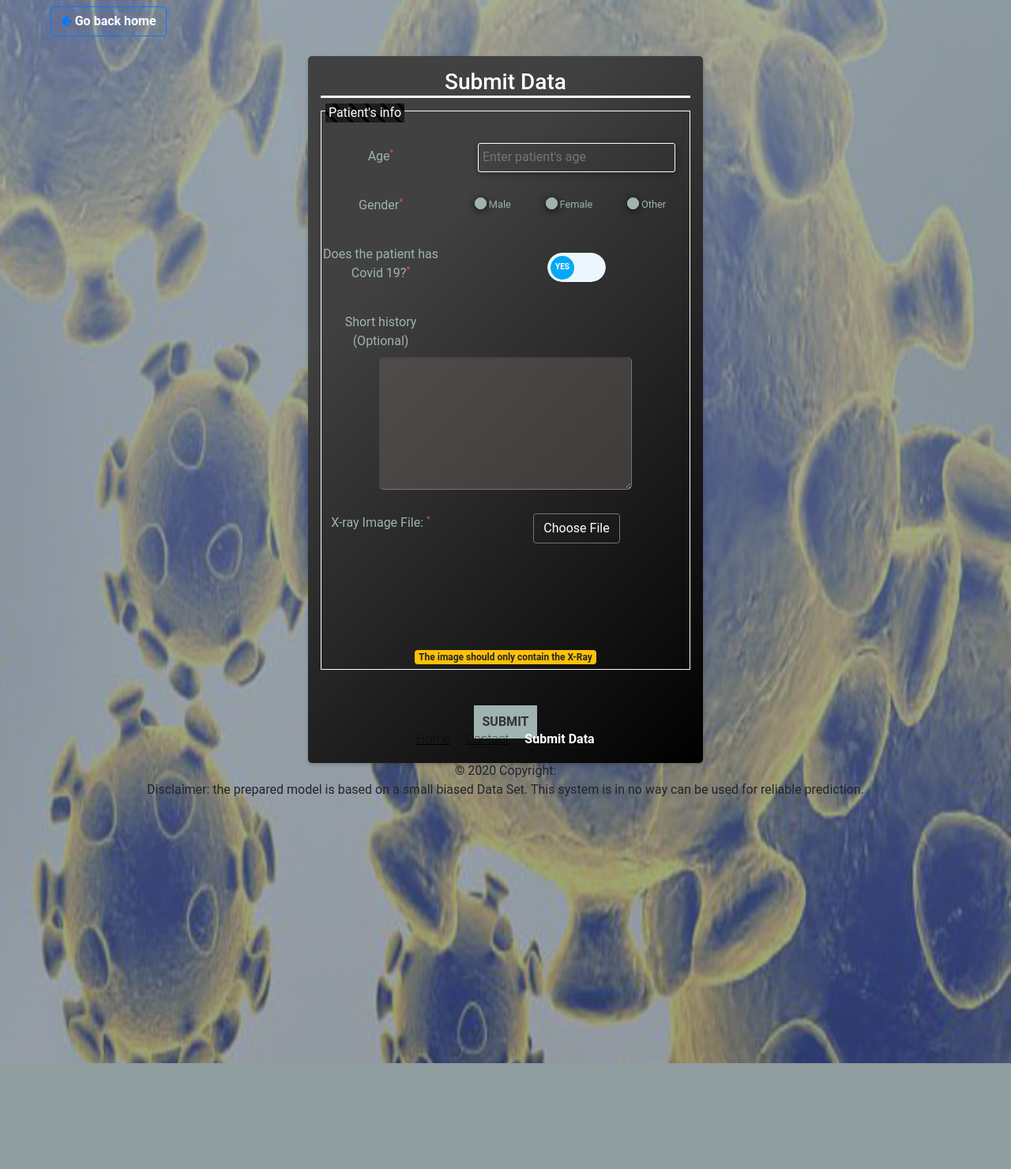
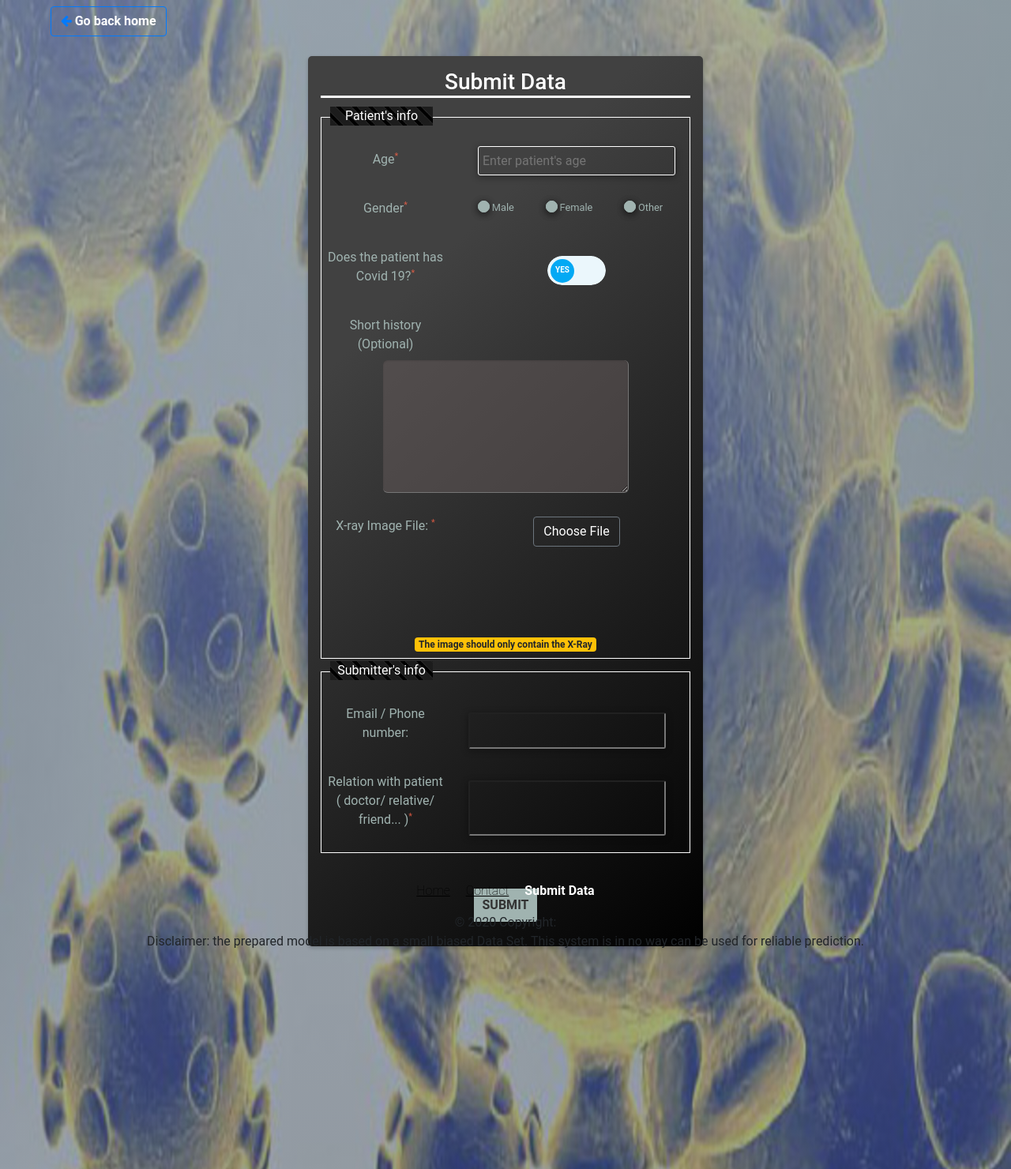
Before and after one commit to Tahlil/Covid_19, a Django app: page /submitData/ in a window 1280 px wide; the page is wider, and only the part inside the window is pictured. Shown: the top 1480 px of that part at 79% size. Before the commit the page ends 1346 px from the top of that part, so only its background shows below. Run offline with Django 3.2, Linux system fonts and the light colour scheme; parts of the project's set-up code (start-up, migrations or seed data) failed here and were passed over; some libraries are stand-ins or nearby versions.

Commit message:
added submitter's info

```diff
--- a/predApp/static/css/submit.css
+++ b/predApp/static/css/submit.css
@@ -65,7 +65,7 @@
 
   .page-footer {
       position: absolute;
-      top: 115%;
+      top: 139%;
       /* position: absolute;
                     bottom: 0;
                     width: 100%; */
@@ -655,15 +655,16 @@
     }
 }
 
-#pt_box{
+.pt_box{
     height:100%;
     width:100%;
     border:1px solid white;
+    padding: 6px;
 }
 
-#patient{
-    width:100px;
-    margin-top:-10px;
+.patient{
+    width:130px;
+    margin-top:-20px;
     margin-left:5px;
     background: url('../images/striped.png');
 }
--- a/templates/submitData.html
+++ b/templates/submitData.html
@@ -31,10 +31,9 @@
 
     <div class="submitData text-white text-center p-3">
         <h3 style="border-bottom: solid 3px white;">Submit Data</h3>
-        <form class="center mt-3">
-            <div id="pt_box" class="pb-1" >
-
-                <p id="patient"> Patient's info</p>
+        <form class="center mt-4">
+            <div class="pt_box" class="mb-3" >
+                <p class="patient"> Patient's info</p>
                 <div class="row">
                     <label class="required">Age</label>
                     <input class="mx-auto" id="age" type="number" min="0" max="150" placeholder="Enter patient's age"
@@ -68,16 +67,26 @@
                 </div>
                 <div class="row center">
                     <label for="description">Short history (Optional)</label>
-                    <textarea name="description" class="mx-auto" cols="31" rows="7"></textarea>
+                    <textarea name="description" class="mx-auto" cols="30" rows="7"></textarea>
                 </div>
                 <div class="row center">
                     <label class="required">X-ray Image File: </label>
                     <p id="fileChoose" class="mx-auto"><a class="btn btn-outline-secondary">Choose File</a></p>
                 </div>
-                <img class="mx-auto d-block" id="blah" src="#" alt="x-ray image" width="120px" height="100px" />
+                <img class="mx-auto d-block" id="blah" src="#" alt="x-ray image" width="100px" height="80px" />
                 <div class="badge badge-warning">The image should only contain the X-Ray</div>
 
-
+            </div>
+            <div class="pt_box mt-3">
+                <p class="patient"> Submitter's info</p>
+                <div class="row center">
+                    <label for="email">Email / Phone number:</label>
+                    <input type="email" name="email" id="email">
+                </div>
+                <div class="row center">
+                    <label for="relation" class="required">Relation with patient ( doctor/ relative/ friend... )</label>
+                    <input type="nam" name="relation" id="relation">
+                </div>
             </div>
             <div class="row submit">
                 <button class="ribbons mx-auto">Submit</button>
```
